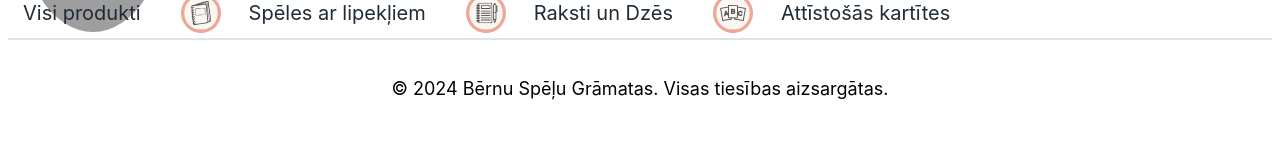
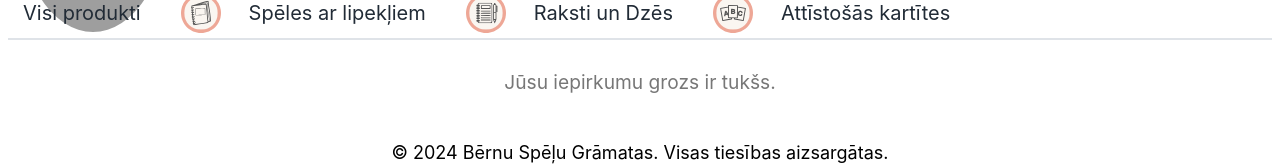
Before and after one commit to ivanovskirils/BernuGramatas, an Angular app in the folder BernuGramatas/: page /cart in a window 1280 px wide. Shown: the part 246-412 px from the top of the page. Built offline with nearby package versions, Linux system fonts and the light colour scheme; grey boxes are pictures that could not be loaded; a web font is replaced by a local one.

Commit message:
button add to card changed to move to card for each product and cart components will show message about no products in the cart

```diff
--- a/BernuGramatas/src/app/components/cart/cart.component.html
+++ b/BernuGramatas/src/app/components/cart/cart.component.html
@@ -1,6 +1,12 @@
 <!-- cart.component.html -->
-<div *ngFor="let product of getCartItems()" class="cart-item">
+<div *ngIf="getCartItems().length === 0; else cartItems" class="empty-cart-message">
+  Jūsu iepirkumu grozs ir tukšs.
+</div>
+
+<ng-template #cartItems>
+  <div *ngFor="let product of getCartItems()" class="cart-item">
     <p class="product-name">{{ product.name }}</p>
     <p class="product-price">Price: ${{ product.price }}</p>
     <button (click)="removeFromCart(product)" class="remove-button">Remove</button>
   </div>
+</ng-template>
--- a/BernuGramatas/src/app/components/cart/cart.component.scss
+++ b/BernuGramatas/src/app/components/cart/cart.component.scss
@@ -25,6 +25,16 @@
   cursor: pointer;
   font-size: 1.5em; /* Adjust the font size for the Remove text */
 }
+/* cart.component.scss */
+
+.empty-cart-message {
+  font-size: 1.2em;
+  color: #777;
+  text-align: center;
+  margin-top:30px;
+  margin-bottom: 20px;
+}
+
 
 @media (max-width: 600px) {
   /* Adjust styles for smaller screens if needed */
--- a/BernuGramatas/src/app/components/product-list/product-list.component.html
+++ b/BernuGramatas/src/app/components/product-list/product-list.component.html
@@ -8,7 +8,9 @@
         <p class="vat-info">Ar PVN 5%</p>
       </div>
       <p class="delivery-time">Aptuvenais piegādes datums: {{ product.estimatedDeliveryDate | date:'dd.MM.yyyy' }}</p>
-      <button (click)="addToCart(product)">Pievienot grozam</button>
+      <button (click)="addToCart(product)" [class.in-cart]="product.inCart">
+        {{ product.inCart ? 'Uz grozu' : 'Pievienot grozam' }}
+      </button>
     </div>
   </div>
 </div>
--- a/BernuGramatas/src/app/components/product-list/product-list.component.scss
+++ b/BernuGramatas/src/app/components/product-list/product-list.component.scss
@@ -85,6 +85,12 @@
   text-align: right;
 }
 
+/* Added styles for the button when product is in the cart */
+.product-item button.in-cart {
+  background-color: #36b9cc;
+}
+
+
 @media (max-width: 1200px) {
   .product-list {
     grid-template-columns: repeat(3, 1fr); /* Three products per row */
--- a/BernuGramatas/src/app/components/product-list/product-list.component.ts
+++ b/BernuGramatas/src/app/components/product-list/product-list.component.ts
@@ -23,7 +23,8 @@ export class ProductListComponent implements OnInit {
       this.products = products.map(product => ({
         ...product,
         price: parseFloat(product.price.replace(',', '.')), // Convert price from string to number
-        estimatedDeliveryDate: this.calculateEstimatedDeliveryDate(product.workingDaysForDelivery) // Calculate estimated delivery date
+        estimatedDeliveryDate: this.calculateEstimatedDeliveryDate(product.workingDaysForDelivery), // Calculate estimated delivery date
+        inCart: false // Add property to track whether the product is in the cart
       }));
       console.log('Processed products:', this.products); // Log processed products
 
@@ -47,8 +48,14 @@ export class ProductListComponent implements OnInit {
   }
 
   addToCart(product: any): void {
-    this.cartService.addToCart(product);
-    console.log('Added to cart:', product);
+    if (!product.inCart) {
+      this.cartService.addToCart(product);
+      console.log('Added to cart:', product);
+      product.inCart = true; // Update inCart property
+    } else {
+      // Redirect to the cart page if the product is already in the cart
+      this.router.navigate(['/cart']);
+    }
   }
 
   filterProducts(category: string): void {
@@ -57,8 +64,8 @@ export class ProductListComponent implements OnInit {
 
   isProductInCategory(product: any): boolean {
     return this.selectedCategory ? product.category === this.selectedCategory : true;
+  }
 
-  }
   calculateEstimatedDeliveryDate(workingDays: number): Date {
     const currentDate = new Date();
     console.log('Current date:', currentDate);
```
